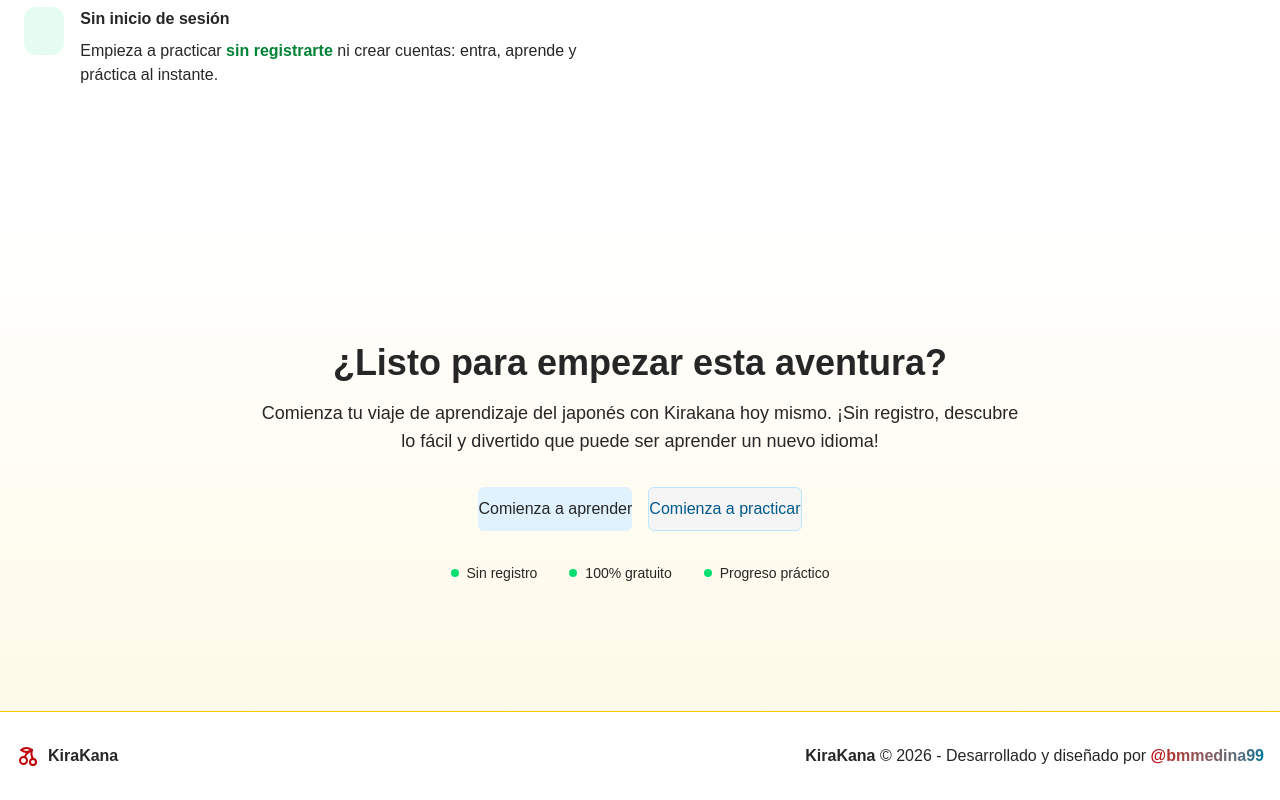
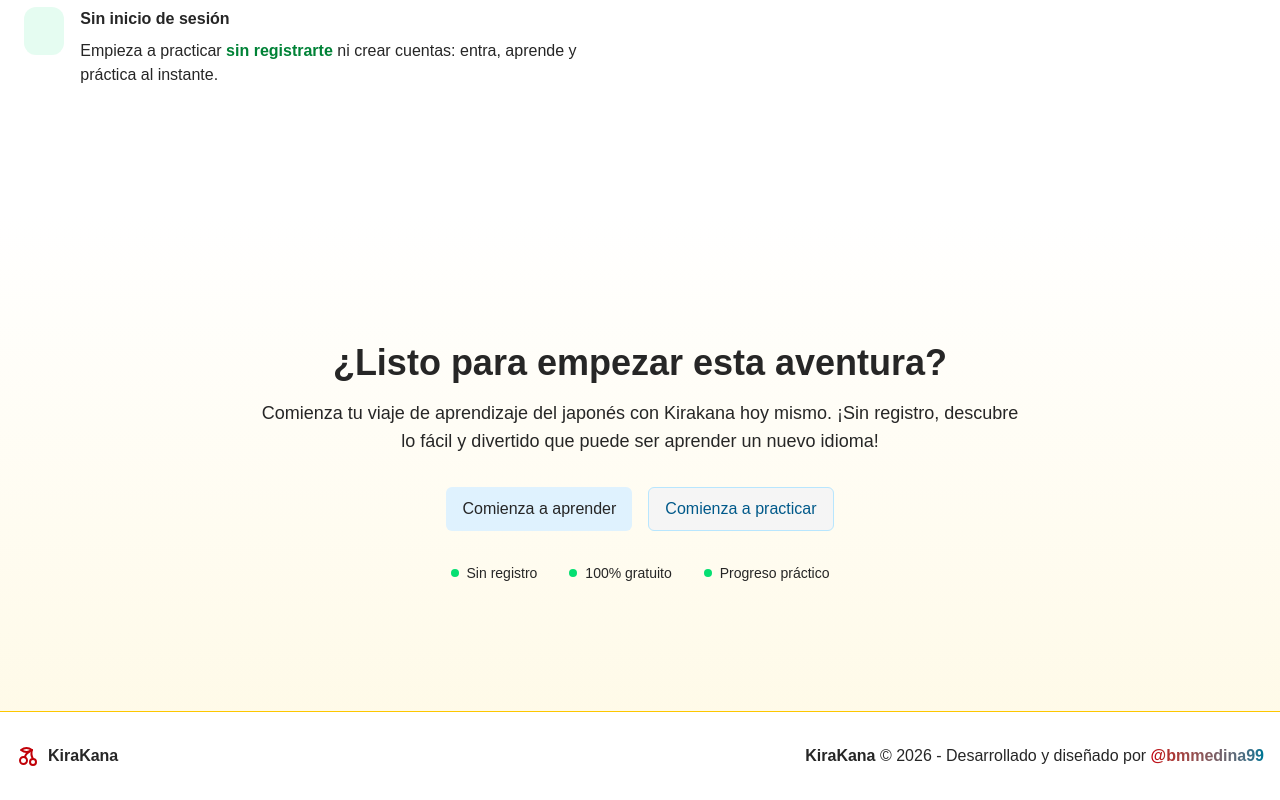
Before and after one commit to bmmedina99/kirakana.app, an Astro site: page / in a window 1280 px wide. Shown: the part 2241-3041 px from the top of the page. Built offline with nearby package versions, Linux system fonts and the light colour scheme; Astro itself is replaced by a stand-in of ours; a web font is replaced by a local one.

Commit message:
fix(cta): padding to buttons for better spacing

```diff
--- a/src/components/sections/Cta.astro
+++ b/src/components/sections/Cta.astro
@@ -14,13 +14,13 @@
     <div class="flex flex-col gap-4 mt-8 sm:flex-row sm:justify-center">
       <a
         href="/aprender"
-        class="cursor-default btn text-neutral-800 bg-sky-100 hover:bg-sky-200 focus:outline-none focus:ring-2 focus:ring-offset-2 focus:ring-sky-200"
+        class="px-4 cursor-default btn text-neutral-800 bg-sky-100 hover:bg-sky-200 focus:outline-none focus:ring-2 focus:ring-offset-2 focus:ring-sky-200"
       >
         Comienza a aprender
       </a>
       <a
         href="/practicar"
-        class="border cursor-default text-sky-800 border-sky-200 btn bg-neutral-100 hover:bg-neutral-200 focus:outline-none focus:ring-2 focus:ring-offset-2 focus:ring-sky-200"
+        class="px-4 border cursor-default text-sky-800 border-sky-200 btn bg-neutral-100 hover:bg-neutral-200 focus:outline-none focus:ring-2 focus:ring-offset-2 focus:ring-sky-200"
       >
         Comienza a practicar
       </a>
```
